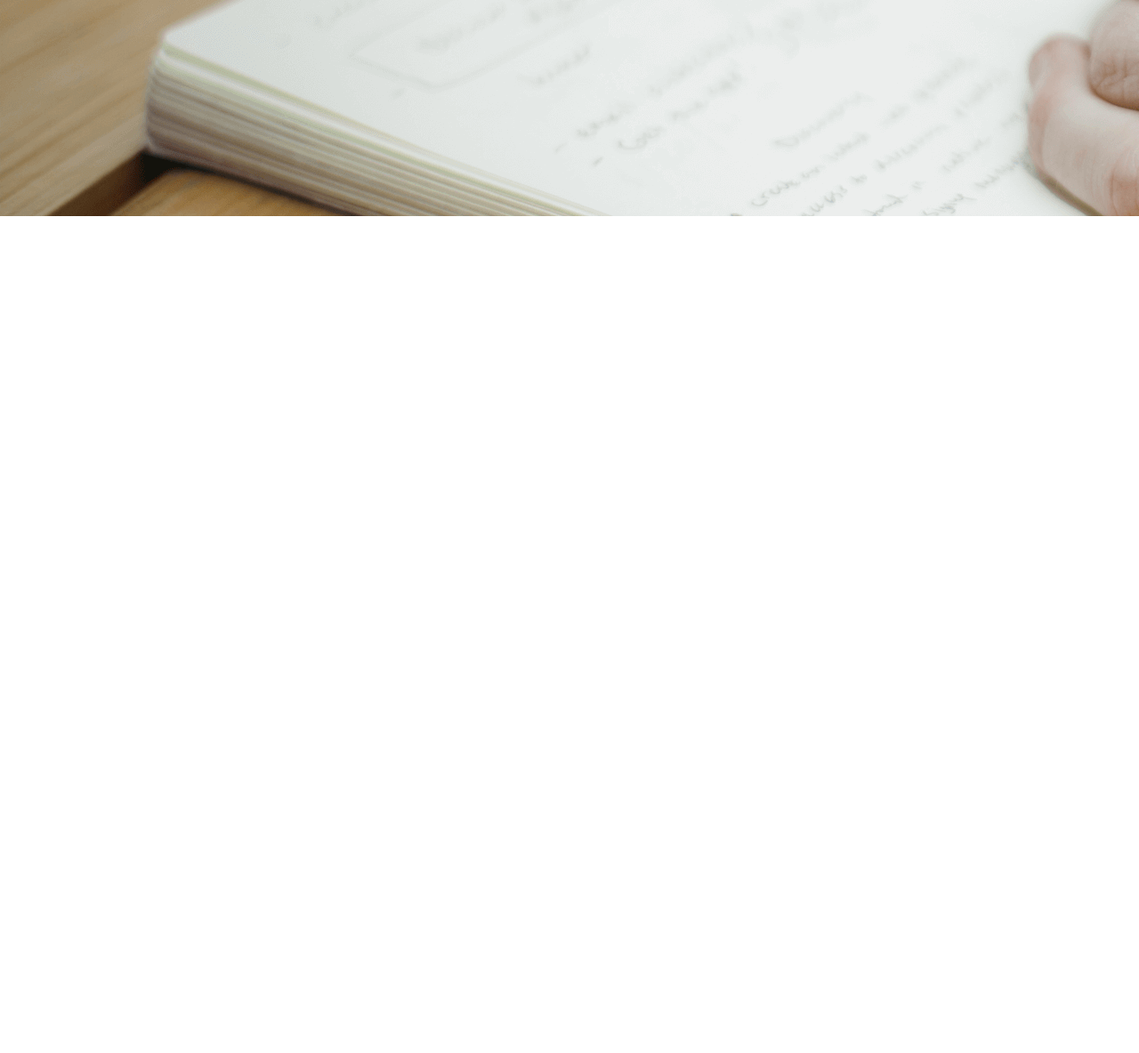
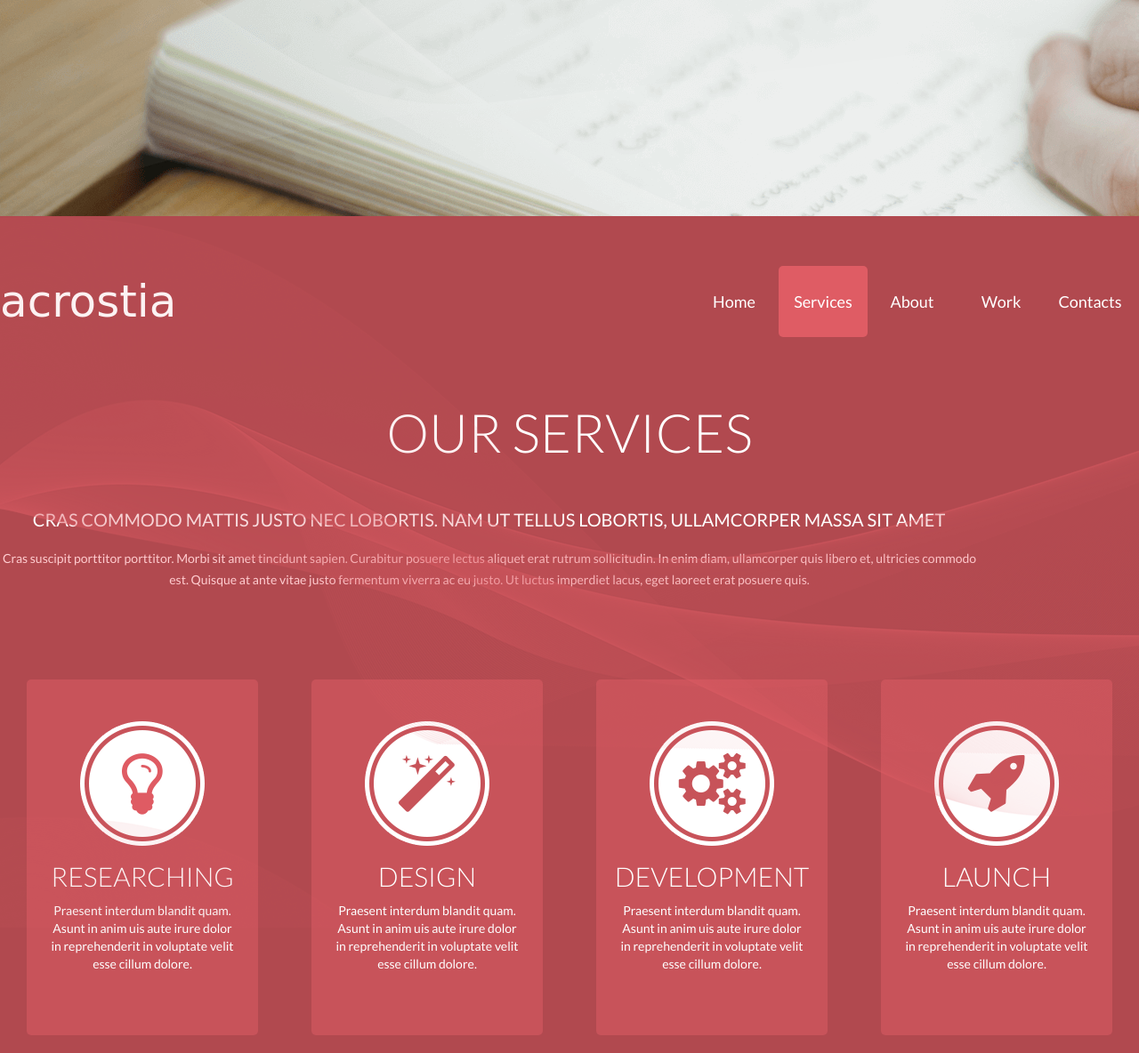
Before and after one commit to Poftorek/acrostia, a plain HTML site: page index.html in a window 1280 px wide. Shown: the part 557-1741 px from the top of the page at 89% size. Before the commit the page ends 800 px from the top, so only its background shows below. Drawn offline with Linux system fonts and the light colour scheme; a web font is replaced by a local one.

Commit message:
Add services section with RWD

```diff
--- a/index.html
+++ b/index.html
@@ -13,7 +13,7 @@
 
 <body>
   <div class="container">
-    <section class="welcome-section" id="welcome">
+    <section class="welcome-section" id="home">
       <header class="page-header">
         <a href="index.html" class="page-header__logo">acrostia</a>
         <nav class="page-header__nav">
@@ -27,8 +27,58 @@
           </ul>
         </nav>
       </header>
+      <div class="dupa wel"></div>
       <div class="welcome-section__welcome">
         <span>GOOD IDEAS<br>comes</span><span>FIRST!</span>
+      </div>
+    </section>
+    <section class="services-section" id="services">
+      <header class="page-header">
+        <a href="index.html" class="page-header__logo">acrostia</a>
+        <nav class="page-header__nav">
+          <ul class="page-header__list">
+            <li class="page-header__item">
+              <a href="#home">Home</a></li>
+            <li class="page-header__item  page-header__item--active"><a href="#services">Services</a></li>
+            <li class="page-header__item"><a href="#about">About</a></li>
+            <li class="page-header__item"><a href="#work">Work</a></li>
+            <li class="page-header__item"><a href="#contacts">Contacts</a></li>
+          </ul>
+        </nav>
+      </header>
+      <h1 class="services-section__text-header">OUR SERVICES</h1>
+      <p class="services-section__text-paragraph--1">Cras commodo mattis justo nec lobortis. Nam ut tellus lobortis,
+        ullamcorper massa sit amet</p>
+      <p class="services-section_text-paragraph--2">Cras suscipit porttitor porttitor. Morbi sit amet tincidunt sapien.
+        Curabitur posuere lectus aliquet erat rutrum
+        sollicitudin. In enim diam, ullamcorper quis libero et, ultricies commodo est. Quisque at ante vitae justo
+        fermentum
+        viverra ac eu justo. Ut luctus imperdiet lacus, eget laoreet erat posuere quis.</p>
+      <div class="cards">
+        <div class="card">
+          <img class="card__image" src="../assets/card-item-1.png" alt="">
+          <div class="card__title">RESEARCHING</div>
+          <div class="card__desc">Praesent interdum blandit quam. Asunt in anim uis aute irure dolor in reprehenderit in voluptate velit esse cillum
+          dolore.</div>
+        </div>
+        <div class="card">
+          <img class="card__image" src="../assets/card-item-2.png" alt="">
+          <div class="card__title">DESIGN</div>
+          <div class="card__desc">Praesent interdum blandit quam. Asunt in anim uis aute irure dolor in reprehenderit in voluptate velit esse cillum
+          dolore.</div>
+        </div>
+        <div class="card">
+          <img class="card__image" src="../assets/card-item-3.png" alt="">
+          <div class="card__title">DEVELOPMENT</div>
+          <div class="card__desc">Praesent interdum blandit quam. Asunt in anim uis aute irure dolor in reprehenderit in voluptate velit esse cillum
+          dolore.</div>
+        </div>
+        <div class="card">
+          <img class="card__image" src="../assets/card-item-4.png" alt="">
+          <div class="card__title">LAUNCH</div>
+          <div class="card__desc">Praesent interdum blandit quam. Asunt in anim uis aute irure dolor in reprehenderit in voluptate velit esse cillum
+          dolore.</div>
+        </div>
       </div>
     </section>
   </div>
--- a/style.scss
+++ b/style.scss
@@ -28,74 +28,16 @@ a {
 }
 
 section {
-  @media(min-width:1200px) {
+  @media(min-width:1300px) {
     padding: 0 250px;
   }
 
   min-height: 100vh;
 }
 
-
-.welcome-section {
-  background: url(../assets/header-bg.png);
-  position: relative;
-
-  &::before {
-    content: '';
-    position: absolute;
-    top: 0;
-    left: 0;
-    right: 0;
-    width: 100%;
-    background: url(../assets/header-bg-gradient.png);
-  }
-
-  &__welcome {
-    font-size: 60px;
-    line-height: 58px;
-    color: #74c7d5;
-    font-weight: 300;
-    text-align: right;
-    padding: 10px;
-    background: rgba(255, 255, 255, .3);
-    display: flex;
-
-    @media(max-width:1200px) {
-      flex-wrap: wrap;
-      text-align: center;
-    }
-
-    justify-content: center;
-    align-items: center;
-
-    @media (min-width:1200px) {
-      position: absolute;
-      top: 50%;
-      left: 50%;
-      transform: translate(-50%, -50%);
-    }
-
-    & span:nth-of-type(2) {
-      font-size: 130px;
-
-@media(max-width: 600px) {
-  font-size: 90px;
-}
-@media(max-width: 300px) {
-  font-size: 60px;
-}
-
-      line-height: 129px;
-      color: #74c7d5;
-      font-family: "Lato";
-      font-weight: 900;
-      text-align: right;
-    }
-  }
-}
-
 .page-header {
   display: flex;
+  align-items: center;
   padding-top: 35px;
   justify-content: space-between;
 
@@ -152,4 +94,138 @@ section {
     height: 80px;
     background-color: #74c7d5;
   }
+
+  &__item--active:nth-of-type(2)::before {
+    background-color: #df5c64;
+  }
 }
+
+.welcome-section {
+  background: url(../assets/header-bg.png);
+  position: relative;
+
+  &::before {
+    content: '';
+    position: absolute;
+    top: 0;
+    left: 0;
+    right: 0;
+    width: 100%;
+    min-height: 100vh;
+    background: url(../assets/header-bg-gradient.png);
+  }
+
+  &__welcome {
+    font-size: 60px;
+    line-height: 58px;
+    color: #74c7d5;
+    font-weight: 300;
+    text-align: right;
+    padding: 10px;
+    background: rgba(255, 255, 255, .3);
+    display: flex;
+
+    @media(max-width:1200px) {
+      flex-wrap: wrap;
+      text-align: center;
+    }
+
+    justify-content: center;
+    align-items: center;
+
+    @media (min-width:1200px) {
+      position: absolute;
+      top: 50%;
+      left: 50%;
+      transform: translate(-50%, -50%);
+    }
+
+    & span:nth-of-type(2) {
+      font-size: 130px;
+
+      @media(max-width: 600px) {
+        font-size: 90px;
+      }
+
+      @media(max-width: 300px) {
+        font-size: 60px;
+      }
+
+      line-height: 129px;
+      color: #74c7d5;
+      font-family: "Lato";
+      font-weight: 900;
+      text-align: right;
+    }
+  }
+}
+
+.services-section {
+  background: #b1494f;
+  position: relative;
+
+  &::before {
+    content: '';
+    position: absolute;
+    top: 0;
+    left: 0;
+    right: 0;
+    width: 100%;
+    height: 100vh;
+    background: url(../assets/services-bg-gradient.png);
+  }
+
+  &__text-header {
+    font-size: 60px;
+    font-weight: 300;
+  }
+
+  &__text-paragraph--1 {
+    text-transform: uppercase;
+    max-width: 1099px;
+    font-size: 20px;
+    font-weight: 400;
+  }
+
+  &_text-paragraph--2 {
+    max-width: 1100px;
+    font-size: 14px;
+    line-height: 24px;
+    color: #ffcccf;
+    font-weight: 400;
+  }
+}
+
+.cards {
+  margin-top: 100px;
+  display: flex;
+  justify-content: space-around;
+  flex-wrap: wrap;
+
+  .card {
+    margin-bottom: 20px;
+    width: 260px;
+    height: 400px;
+    border-radius: 5px;
+    background-color: #c8535a;
+
+    &__image {
+      margin-top: 45px;
+    }
+
+    &__title {
+      font-size: 30px;
+      line-height: 58px;
+      font-weight: 300;
+    }
+
+    &__desc {
+      max-width: 210px;
+      margin: auto;
+      font-size: 14px;
+      line-height: 20px;
+      color: #fefefe;
+      font-weight: 400;
+    }
+  }
+}
```
Also changed, not shown: assets/card-item-1.png (added), assets/card-item-2.png (added), assets/card-item-3.png (added), assets/card-item-4.png (added), assets/services-bg-gradient.png (added), assets/services-bg.png (added), css/style.css, 1 other file.
